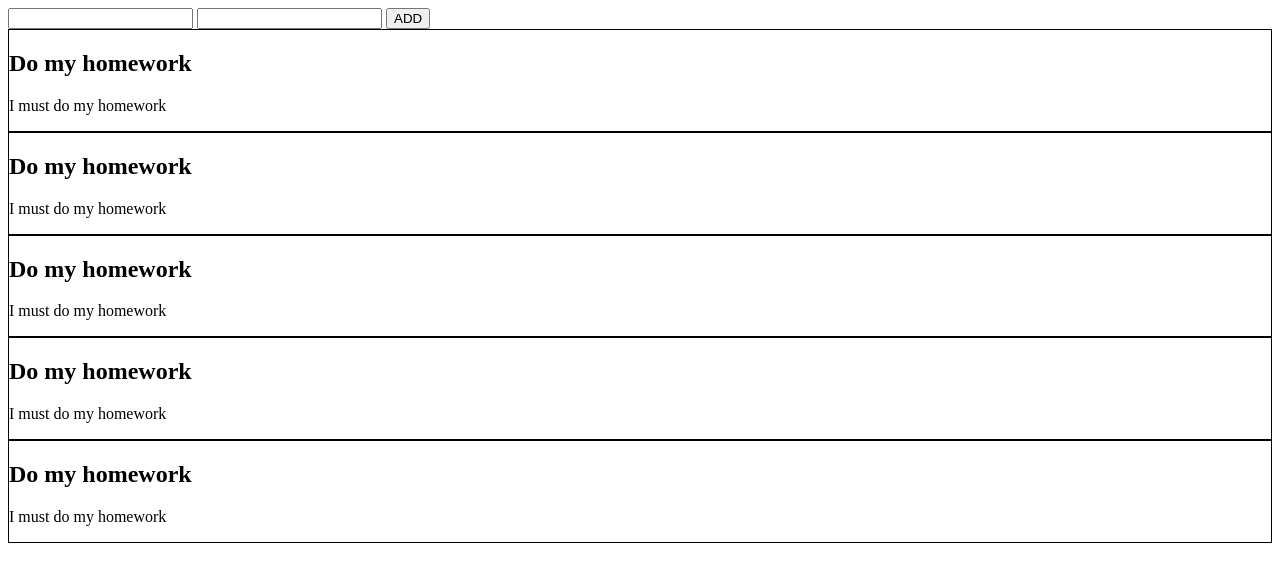
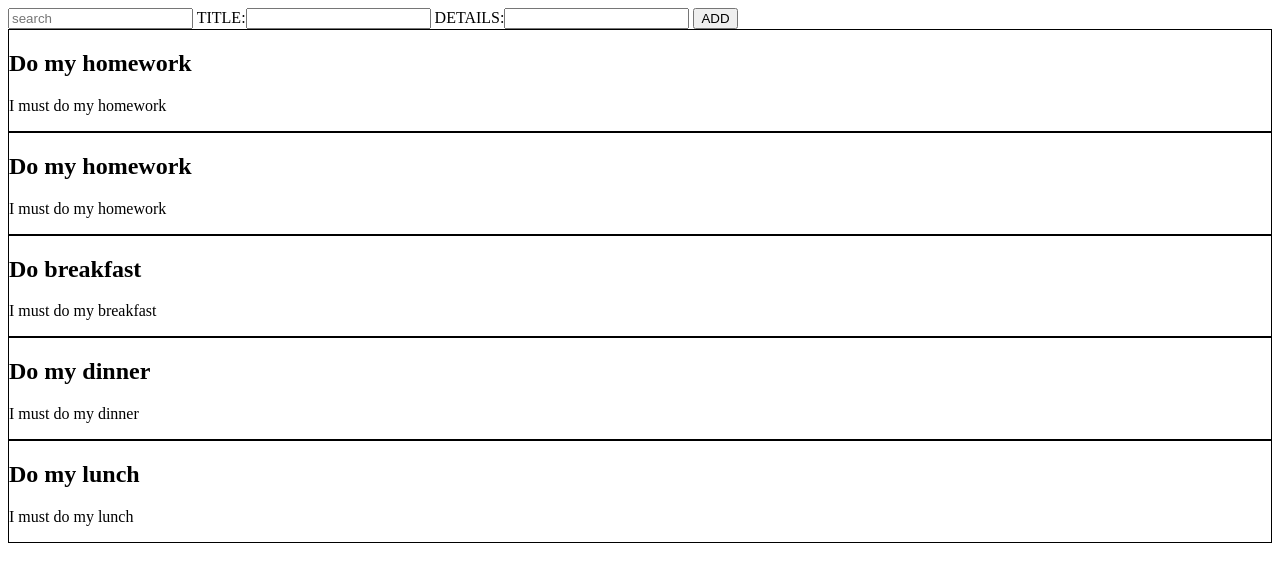
Before and after one commit to Nikitapundir/Todo_App, a plain HTML site: page index.html in a window 1280 px wide. Drawn offline with Linux system fonts and the light colour scheme.

Commit message:
Search Functionality Added

```diff
--- a/index.html
+++ b/index.html
@@ -12,10 +12,11 @@
 
 	<div></div>
 	<div ng-controller="mainController">
-	   <input type="text" ng-model="user.title">
-	   <input type="text" ng-model="user.details">
+	   <input type="text" ng-model="query" placeholder="search">
+	   TITLE:<input type="text" ng-model="user.title">
+	   DETAILS:<input type="text" ng-model="user.details">
 	   <button ng-click="addaTodo(user.title,user.details)">ADD</button>
-		<div ng-repeat="list in ListofTodos" id ="todo">
+		<div ng-repeat="list in ListofTodos | filter: query" id ="todo">
 			<h2>{{list.title}}</h2>
 			<p>{{list.details}}</p>
 		</div>
--- a/main.js
+++ b/main.js
@@ -12,17 +12,17 @@ ngtodo.controller('mainController' , function($scope){
 		details:"I must do my homework"
 	},
 	{
-        title: "Do my homework",
-		details:"I must do my homework"
+        title: "Do breakfast",
+		details:"I must do my breakfast"
 
 	},
 	{
-		title: "Do my homework",
-		details:"I must do my homework"
+		title: "Do my dinner",
+		details:"I must do my dinner"
 	},
 	{
-		title: "Do my homework",
-		details:"I must do my homework"
+		title: "Do my lunch",
+		details:"I must do my lunch"
 	}
 	];
 	$scope.addaTodo = function(title,details){
```
